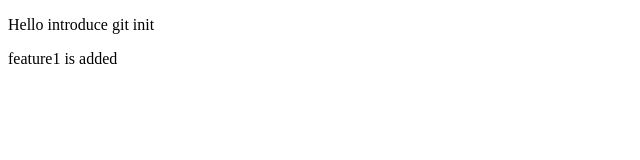
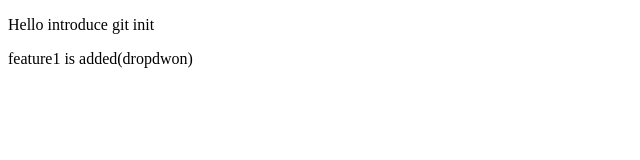
Before and after one commit to ayyappathota22/LocalRepo, a plain HTML site: page index.html in a window 1280 px wide. Shown: the full height of the page, 0-640 px from the left. Drawn offline with Linux system fonts and the light colour scheme.

```diff
--- a/index.html
+++ b/index.html
@@ -7,6 +7,6 @@
 </head>
 <body>
     <p>Hello introduce git init</p>
-    <p>feature1 is added</p>
+    <p>feature1 is added(dropdwon)</p>
 </body>
 </html>
```
